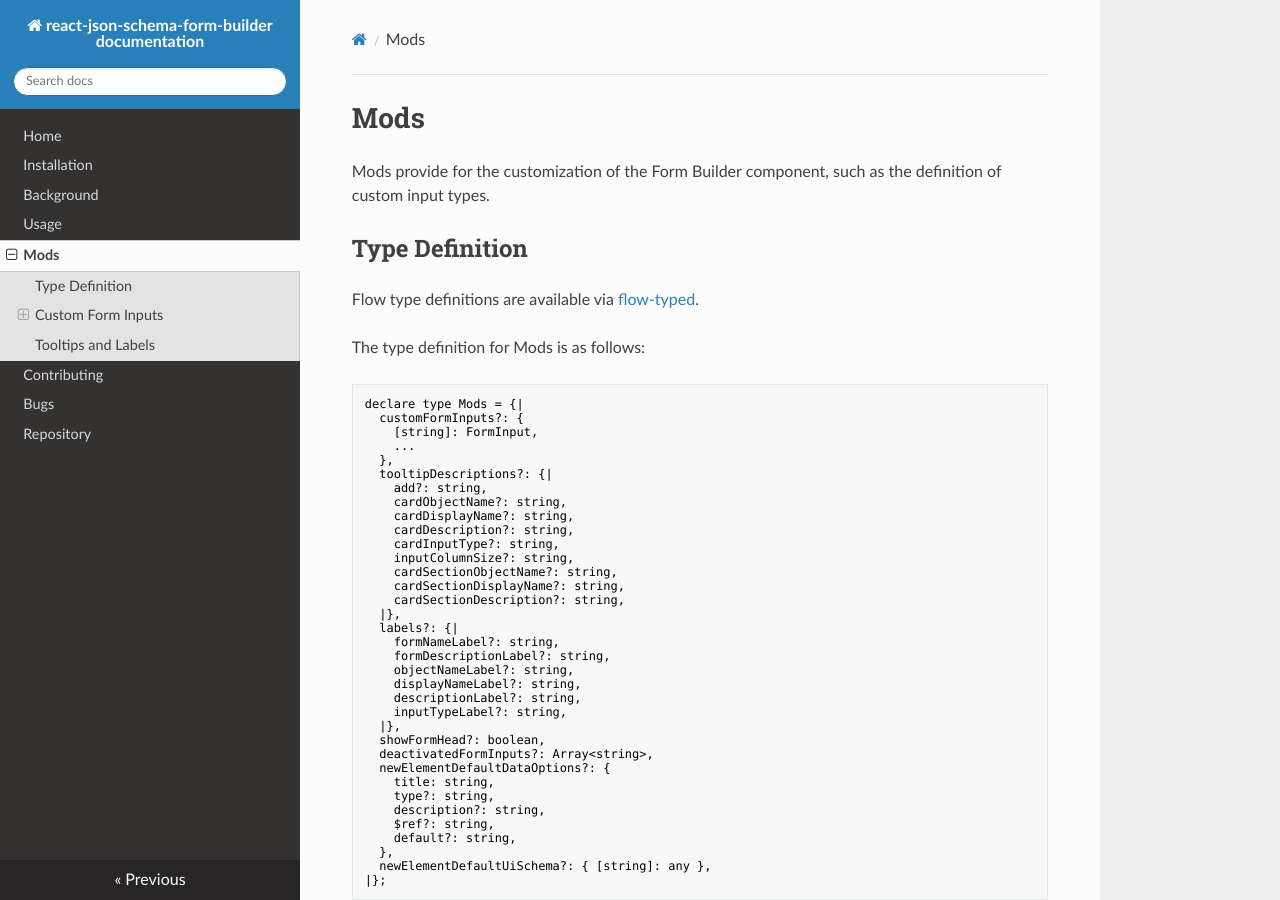
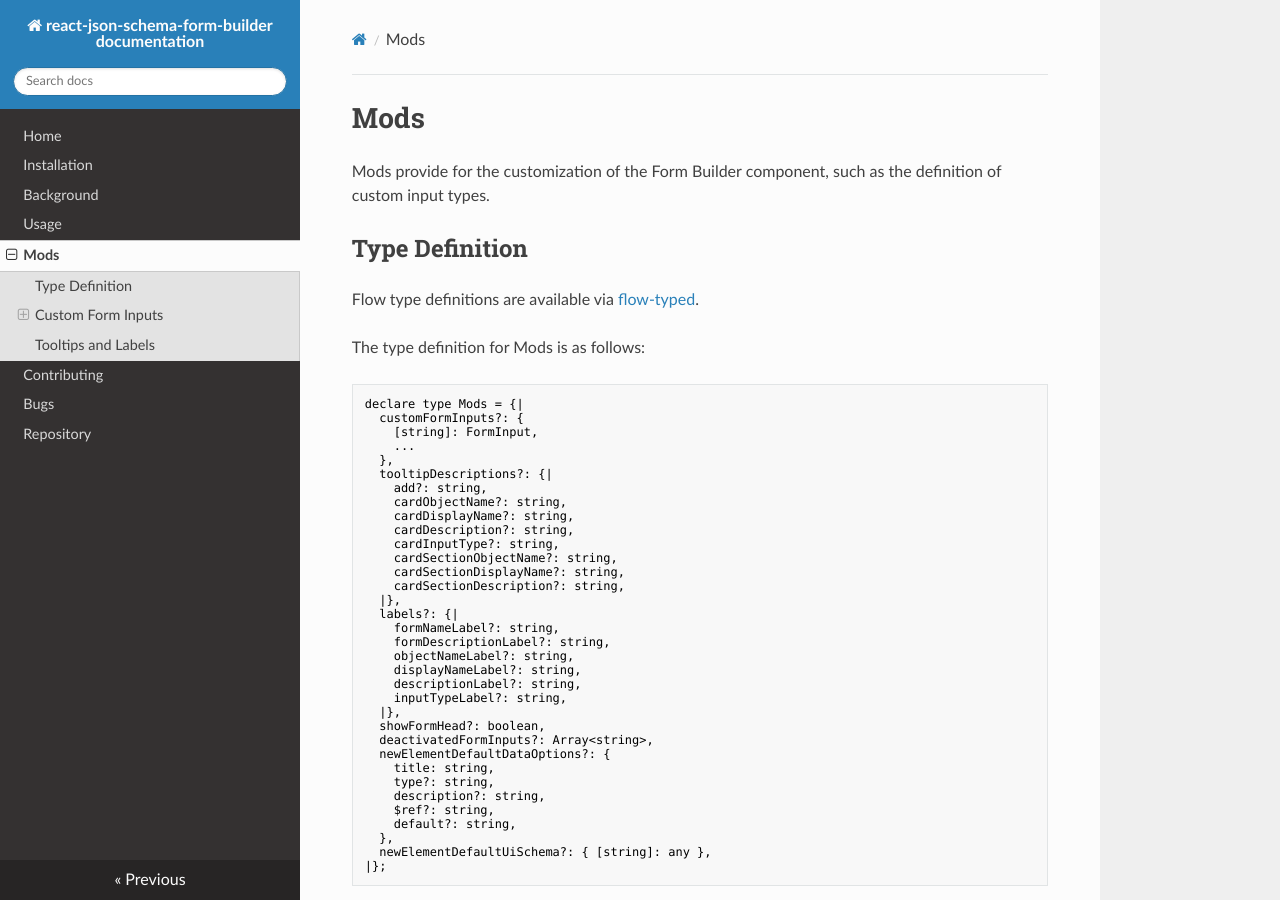
Before and after one commit to ginkgobioworks/react-json-schema-form-builder, an MkDocs documentation site: the page built from docs/Mods.md, in a window 1280 px wide and 900 px high. Built offline with MkDocs 1.6.1, drawn with Linux system fonts in a browser that asks for light colours; nearby versions of some CDN libraries; some of the changed text lies outside the part shown.

Commit message:
:fire: Remove unused literals

```diff
--- a/docs/Mods.md
+++ b/docs/Mods.md
@@ -20,7 +20,6 @@ declare type Mods = {|
     cardDisplayName?: string,
     cardDescription?: string,
     cardInputType?: string,
-    inputColumnSize?: string,
     cardSectionObjectName?: string,
     cardSectionDisplayName?: string,
     cardSectionDescription?: string,
@@ -174,7 +173,6 @@ By passing in alternative text to the `tooltipDescriptions` object of the `mods`
 - `cardDisplayName` - The tooltip for the "Display Name" field for a form element.
 - `cardDescription` - The tooltip for the "Description" field for a form element.
 - `cardInputType` - The tooltip for the "Input Type" field for a form element.
-- `inputColumnSize` - The tooltip for the "Input Column Size" field for a form element.
 - `cardSectionObjectName` - The tooltip for the "Object Name" field for a form section.
 - `cardSectionDisplayName` - The tooltip for the "Display Name" field for a form section.
 - `cardSectionDescription` - The tooltip for the "Description" field for a form section.
```
